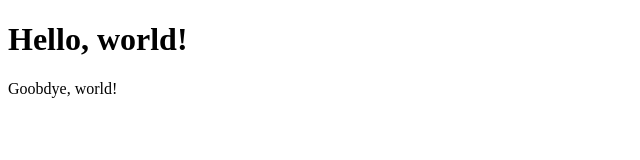
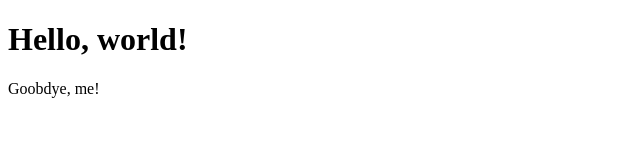
Before and after one commit to Ivan-Tyurin/git-test, a plain HTML site: page index.html in a window 1280 px wide. Shown: the full height of the page, 0-640 px from the left. Drawn offline with Linux system fonts and the light colour scheme.

Commit message:
update paragraph 2

```diff
--- a/index.html
+++ b/index.html
@@ -10,7 +10,7 @@
 
 <body>
   <h1>Hello, world!</h1>
-  <p>Goobdye, world!</p>
+  <p>Goobdye, me!</p>
 </body>
 
 </html>
```
